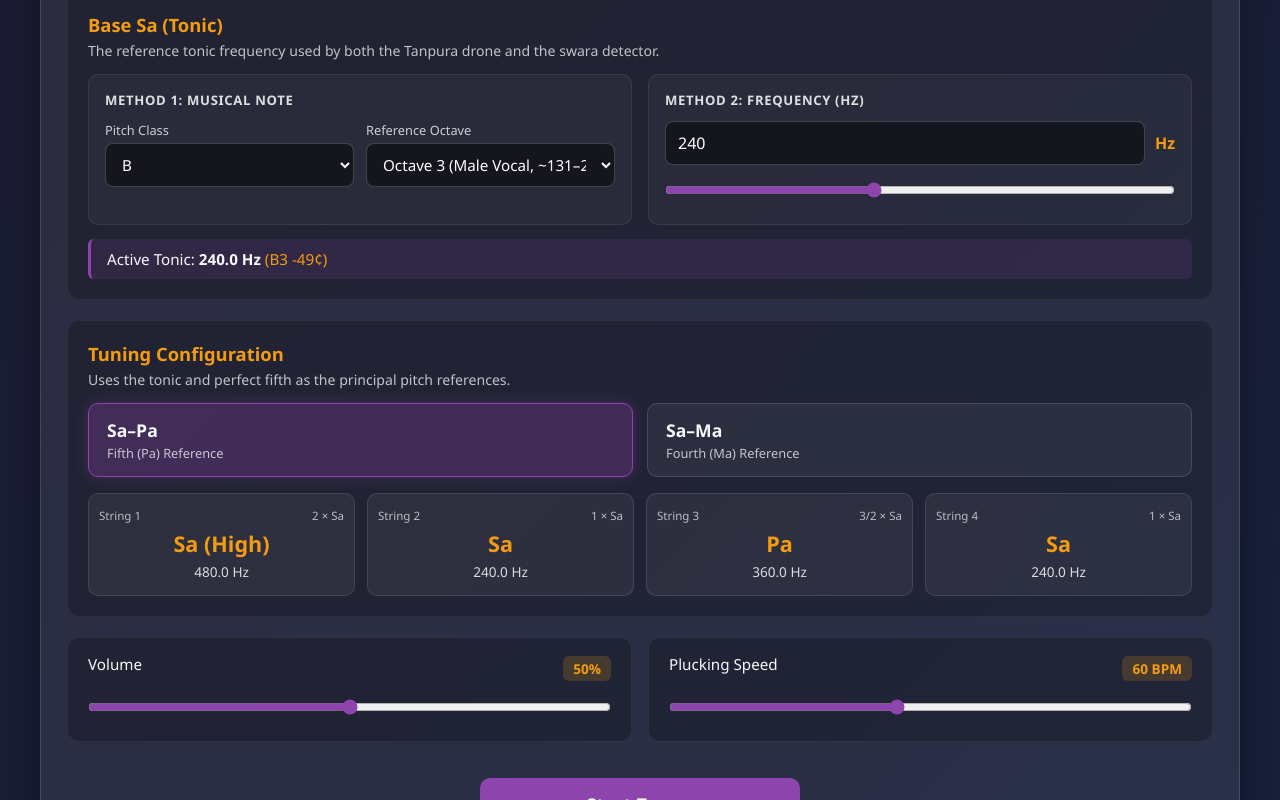
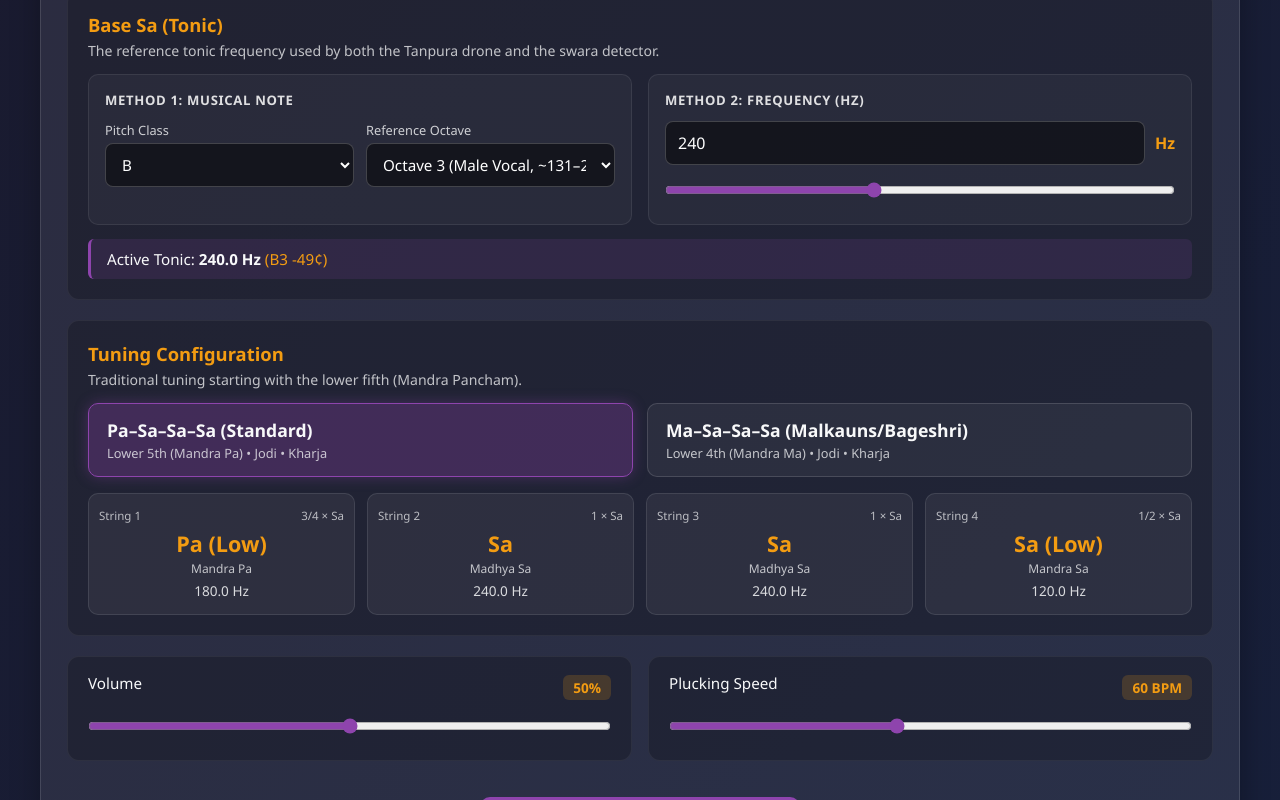
Before and after one commit to sumitkumar91/swara-detector, a React (Vite) app: page / in a window 1280 px wide. Shown: the part 410-1210 px from the top of the page. Built offline with nearby package versions, Linux system fonts and the light colour scheme.

Commit message:
Correct Tanpura tuning presets to traditional Pa-Sa-Sa-Sa and Ma-Sa-Sa-Sa acoustic setup

```diff
--- a/src/App.css
+++ b/src/App.css
@@ -878,11 +878,19 @@ footer {
   font-size: 1.35rem;
   font-weight: 700;
   color: var(--secondary);
+  margin-bottom: 2px;
+}
+
+.string-swara-sub {
+  font-size: 0.75rem;
+  opacity: 0.75;
   margin-bottom: 4px;
 }
 
-.string-card.active-pluck .string-swara {
+.string-card.active-pluck .string-swara,
+.string-card.active-pluck .string-swara-sub {
   color: #fff;
+  opacity: 1;
 }
 
 .string-freq {
--- a/src/Tanpura.jsx
+++ b/src/Tanpura.jsx
@@ -303,7 +303,9 @@ export default function Tanpura({ baseFrequency = 240, onBaseFrequencyChange })
             >
               <div className="preset-name">{preset.name}</div>
               <div className="preset-summary">
-                {preset.id === 'pa' ? 'Fifth (Pa) Reference' : 'Fourth (Ma) Reference'}
+                {preset.id === 'pa'
+                  ? 'Lower 5th (Mandra Pa) • Jodi • Kharja'
+                  : 'Lower 4th (Mandra Ma) • Jodi • Kharja'}
               </div>
             </button>
           ))}
@@ -315,13 +317,14 @@ export default function Tanpura({ baseFrequency = 240, onBaseFrequencyChange })
             <div
               key={i}
               className={`string-card ${activeStringIndex === i ? 'active-pluck' : ''}`}
-              aria-label={`String ${i + 1}: ${str.name}, ${str.frequency.toFixed(1)} Hertz`}
+              aria-label={`String ${i + 1}: ${str.name} (${str.swara}), ${str.frequency.toFixed(1)} Hertz`}
             >
               <div className="string-header">
                 <span className="string-number">String {i + 1}</span>
                 <span className="string-formula">{str.formula}</span>
               </div>
               <div className="string-swara">{str.name}</div>
+              <div className="string-swara-sub">{str.swara}</div>
               <div className="string-freq">{str.frequency.toFixed(1)} Hz</div>
             </div>
           ))}
--- a/src/audio/musicTheory.js
+++ b/src/audio/musicTheory.js
@@ -24,32 +24,31 @@ export const OCTAVE_OPTIONS = [
 ];
 
 /**
- * Tanpura Tuning Configurations
+ * Tanpura Tuning Configurations (Traditional Acoustic 4-String Setup)
  *
- * Sa–Pa: String 1 = Higher Sa (2x), String 2 = Base Sa (1x), String 3 = Pa (3/2x), String 4 = Base Sa (1x)
- * Sa–Ma: String 1 = Higher Sa (2x), String 2 = Base Sa (1x), String 3 = Ma (4/3x), String 4 = Base Sa (1x)
+ * Sequence: Mandra Pa/Ma (String 1) -> Jodi Madhya Sa (String 2) -> Jodi Madhya Sa (String 3) -> Kharja Mandra Sa (String 4)
  */
 export const TUNING_PRESETS = {
   pa: {
     id: 'pa',
-    name: 'Sa–Pa',
-    description: 'Uses the tonic and perfect fifth as the principal pitch references.',
+    name: 'Pa–Sa–Sa–Sa (Standard)',
+    description: 'Traditional tuning starting with the lower fifth (Mandra Pancham).',
     strings: [
-      { id: 0, name: 'Sa (High)', ratio: 2.0, swara: 'Taar Sa', formula: '2 × Sa' },
+      { id: 0, name: 'Pa (Low)', ratio: 0.75, swara: 'Mandra Pa', formula: '3/4 × Sa' },
       { id: 1, name: 'Sa', ratio: 1.0, swara: 'Madhya Sa', formula: '1 × Sa' },
-      { id: 2, name: 'Pa', ratio: 1.5, swara: 'Pancham', formula: '3/2 × Sa' },
-      { id: 3, name: 'Sa', ratio: 1.0, swara: 'Madhya Sa', formula: '1 × Sa' },
+      { id: 2, name: 'Sa', ratio: 1.0, swara: 'Madhya Sa', formula: '1 × Sa' },
+      { id: 3, name: 'Sa (Low)', ratio: 0.5, swara: 'Mandra Sa', formula: '1/2 × Sa' },
     ],
   },
   ma: {
     id: 'ma',
-    name: 'Sa–Ma',
-    description: 'Uses the tonic and perfect fourth as the principal pitch references.',
+    name: 'Ma–Sa–Sa–Sa (Malkauns/Bageshri)',
+    description: 'Traditional tuning starting with the lower fourth (Mandra Madhyam).',
     strings: [
-      { id: 0, name: 'Sa (High)', ratio: 2.0, swara: 'Taar Sa', formula: '2 × Sa' },
+      { id: 0, name: 'Ma (Low)', ratio: 0.666666, swara: 'Mandra Ma', formula: '2/3 × Sa' }, // (4/3) / 2
       { id: 1, name: 'Sa', ratio: 1.0, swara: 'Madhya Sa', formula: '1 × Sa' },
-      { id: 2, name: 'Ma', ratio: 4 / 3, swara: 'Madhyam', formula: '4/3 × Sa' },
-      { id: 3, name: 'Sa', ratio: 1.0, swara: 'Madhya Sa', formula: '1 × Sa' },
+      { id: 2, name: 'Sa', ratio: 1.0, swara: 'Madhya Sa', formula: '1 × Sa' },
+      { id: 3, name: 'Sa (Low)', ratio: 0.5, swara: 'Mandra Sa', formula: '1/2 × Sa' },
     ],
   },
 };
--- a/src/audio/tanpuraEngine.js
+++ b/src/audio/tanpuraEngine.js
@@ -267,8 +267,10 @@ export class TanpuraEngine {
     if (!this.audioCtx || !this.busGain) return;
     const ctx = this.audioCtx;
 
-    // Pluck duration: strings resonate for ~4.2 - 5.0 seconds
-    const duration = Math.max(3.8, (60 / this.tempo) * 3.6);
+    // Pluck duration: Kharja string (index 3) has extra sustain and resonance
+    const duration = stringIndex === 3
+      ? Math.max(4.6, (60 / this.tempo) * 4.2)
+      : Math.max(3.8, (60 / this.tempo) * 3.6);
 
     // 1. Dual oscillator for natural acoustic beating / shimmering jivari motion
     // Primary oscillator
@@ -280,14 +282,14 @@ export class TanpuraEngine {
     }
     osc1.frequency.setValueAtTime(frequency, startTime);
 
-    // Secondary oscillator with subtle detune (~0.35 Hz) for acoustic chorus/shimmer
+    // Secondary oscillator with subtle detune (~0.3 Hz) for acoustic chorus/shimmer
     const osc2 = ctx.createOscillator();
     if (this.tanpuraWave) {
       osc2.setPeriodicWave(this.tanpuraWave);
     } else {
       osc2.type = 'sawtooth';
     }
-    const detuneOffset = stringIndex === 0 ? 0.45 : 0.32;
+    const detuneOffset = stringIndex === 3 ? 0.25 : (stringIndex === 0 ? 0.38 : 0.30);
     osc2.frequency.setValueAtTime(frequency + detuneOffset, startTime);
 
     // 2. Dynamic Jivari filter:
@@ -296,7 +298,7 @@ export class TanpuraEngine {
     jivariFilter.type = 'lowpass';
     jivariFilter.Q.setValueAtTime(2.2, startTime); // Resonant peak at bridge contact
 
-    const startFilterFreq = Math.min(frequency * 3.0, 2400);
+    const startFilterFreq = Math.min(frequency * 3.2, 2400);
     const peakFilterFreq = Math.min(frequency * 8.5, 5200);
     const endFilterFreq = Math.max(frequency * 1.4, 450);
 
@@ -309,7 +311,7 @@ export class TanpuraEngine {
     envelopeGain.gain.setValueAtTime(0.0001, startTime);
 
     // Fast pluck attack (15ms)
-    const attackPeak = stringIndex === 0 ? 0.6 : 0.75;
+    const attackPeak = stringIndex === 3 ? 0.8 : (stringIndex === 0 ? 0.72 : 0.68);
     envelopeGain.gain.linearRampToValueAtTime(attackPeak, startTime + 0.015);
 
     // Pluck transient settle (120ms)
```
Also changed, not shown: 1 other file (tests, documents, lock files or other folders).
